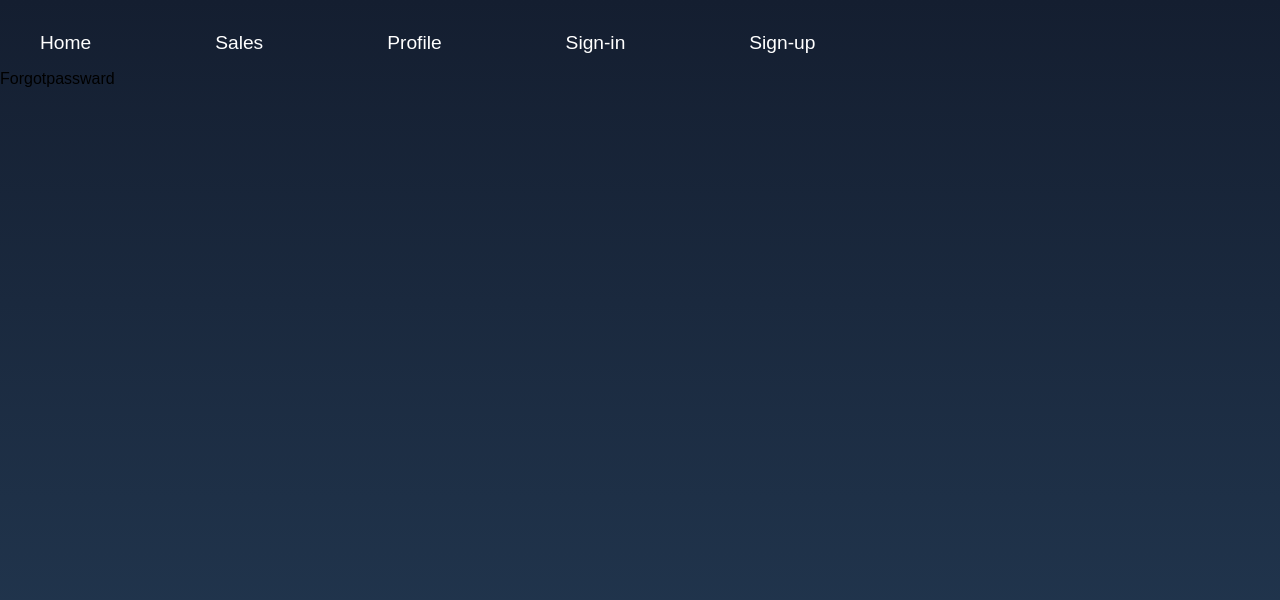
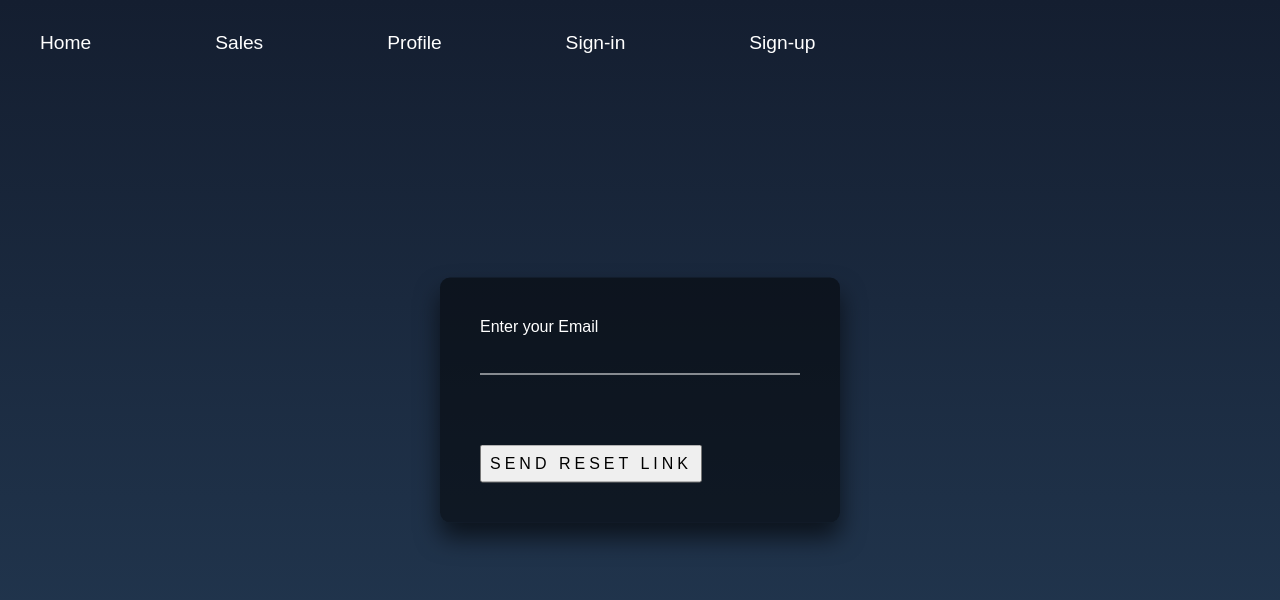
Before and after one commit to souravdhar199/itemSeller, a React (Create React App) app: page /forgot-passward in a window 1280 px wide. Shown: the top 600 px of the page. Built offline with nearby package versions, Linux system fonts and the light colour scheme.

Commit message:
feat: Implemented forget passward

```diff
--- a/src/components/PrivateRoute.js
+++ b/src/components/PrivateRoute.js
@@ -1,11 +1,16 @@
 import React from "react";
 import { Navigate, Outlet } from "react-router-dom";
 import useAuthStatus from "../hooks/useAuthStatus";
+import { toast } from "react-toastify";
 
 export default function PrivateRoute() {
   const { loggedIN, check } = useAuthStatus();
   if (check) {
     return <></>;
   }
-  return loggedIN ? <Outlet /> : <Navigate to="/sign-in" />;
+  return loggedIN ? (
+    <Outlet />
+  ) : (
+    [toast("not signed in"), <Navigate to="/sign-in" />]
+  );
 }
--- a/src/pages/Forgotpassward.js
+++ b/src/pages/Forgotpassward.js
@@ -1,7 +1,36 @@
-import React from "react";
+import React, { useState } from "react";
+import { getAuth, sendPasswordResetEmail } from "firebase/auth";
+import { toast } from "react-toastify";
 
 function Forgotpassward() {
-  return <div>Forgotpassward</div>;
+  const [emails, setEmail] = new useState("");
+
+  const submit = async (e) => {
+    e.preventDefault();
+
+    try {
+      const auth = getAuth();
+      await sendPasswordResetEmail(auth, emails);
+      toast.success("Email Sent!");
+    } catch (error) {
+      console.log(error);
+      toast.error("Opps! something went wrong");
+    }
+  };
+  return (
+    <>
+      {" "}
+      <div className="login-box">
+        <form onSubmit={submit}>
+          <div className="user-box">
+            <label>Enter your Email</label>
+            <input type="email" onChange={(e) => setEmail(e.target.value)} />
+            <button>Send Reset Link</button>
+          </div>
+        </form>
+      </div>
+    </>
+  );
 }
 
 export default Forgotpassward;
--- a/src/pages/Signup.js
+++ b/src/pages/Signup.js
@@ -105,7 +105,8 @@ function Signup() {
             </button>
           </div>
           <button>Sign Up</button>
-          <Link to="/forgot-passward">Forgot passward</Link>
+          <br></br>
+
           <Link to="/sign-in">Sign In</Link>
         </form>
       </div>
```
